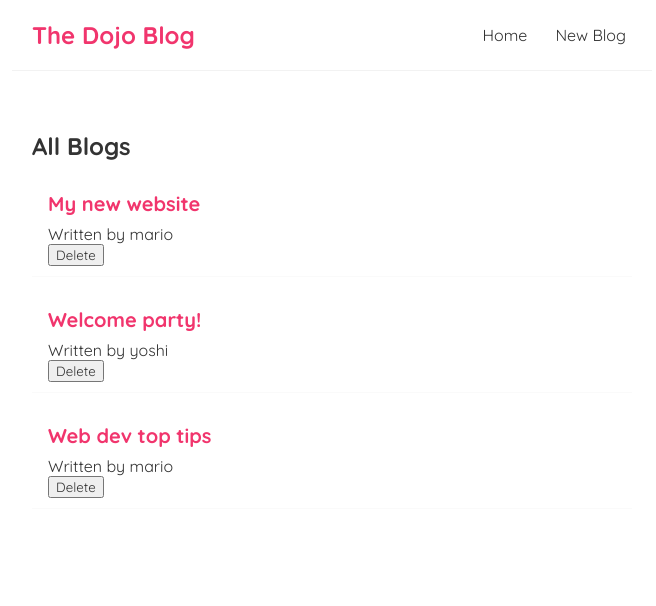
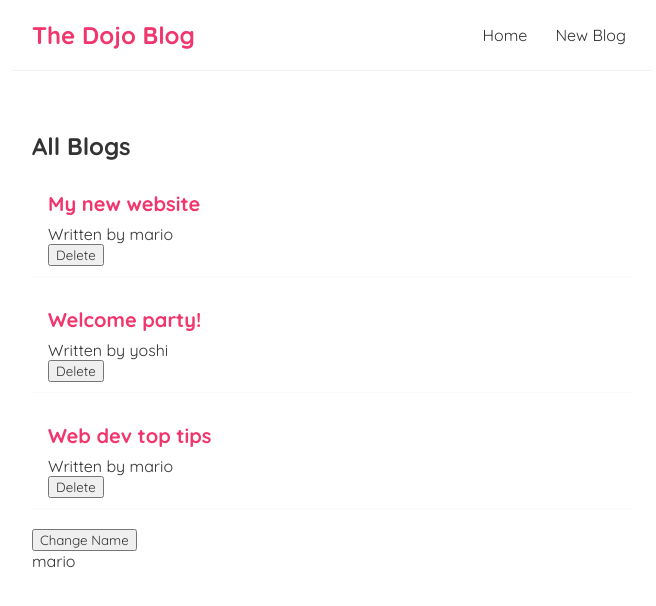
Before and after one commit to An7One/tutorial-reactjs-dojo-blog, a React (Create React App) app: page / in a window 1280 px wide. Shown: the top 606 px of the page, without its empty margins (308-964 px from the left). Built offline with nearby package versions, Linux system fonts and the light colour scheme.

Commit message:
tutorial: applying useEffect dependencies
module 15

```diff
--- a/src/Home.js
+++ b/src/Home.js
@@ -23,6 +23,8 @@
     },
   ]);
 
+  const [name, setName] = useState("mario");
+
   const handleDelete = (id) => {
     const filteredBlogs = blogs.filter((blog) => blog.id !== id);
     setBlogs(filteredBlogs);
@@ -30,11 +32,14 @@
 
   useEffect(() => {
     console.log("Use Effect Ran");
-  });
+    console.log(name);
+  }, [name]);
 
   return (
     <div className="home">
       <BlogList blogs={blogs} title="All Blogs" handleDelete={handleDelete} />
+      <button onClick={() => setName("luigi")}>Change Name</button>
+      <p>{name}</p>
     </div>
   );
 };
```
